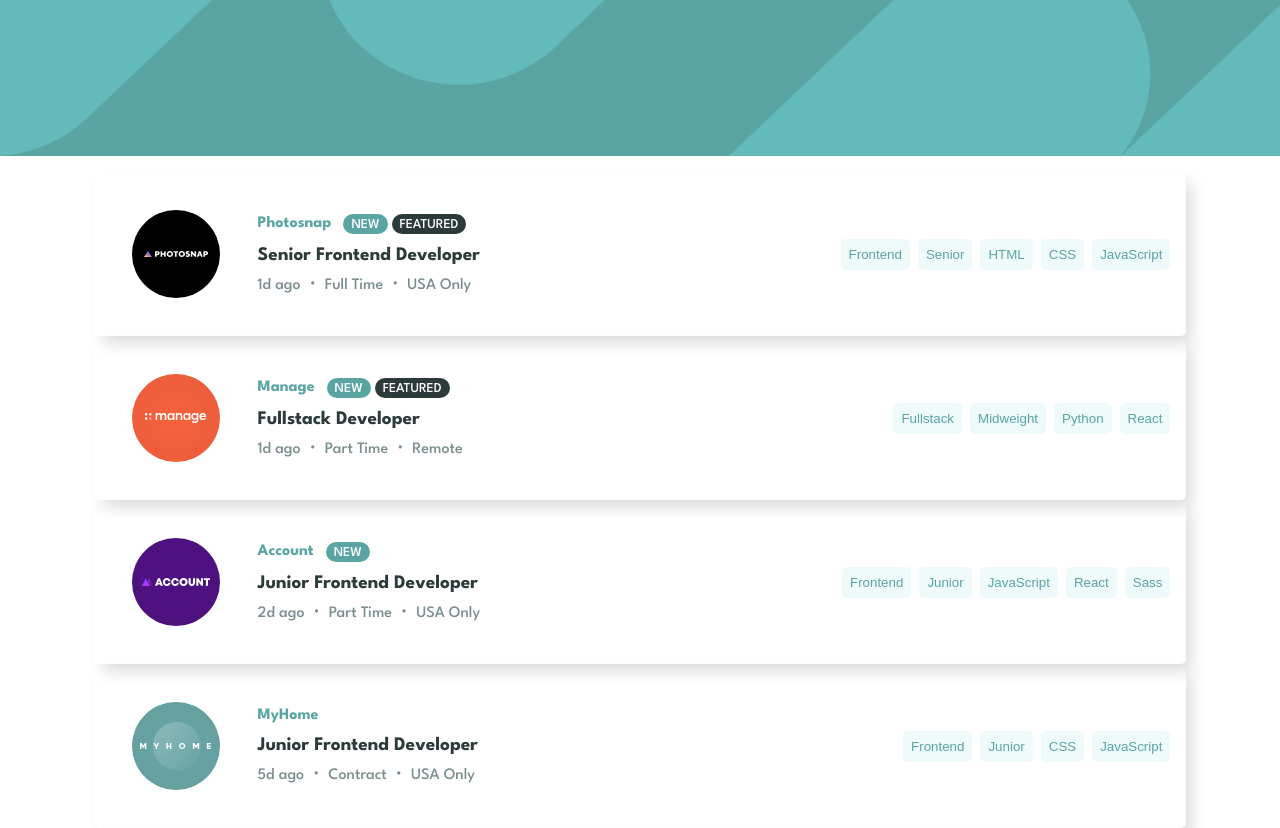
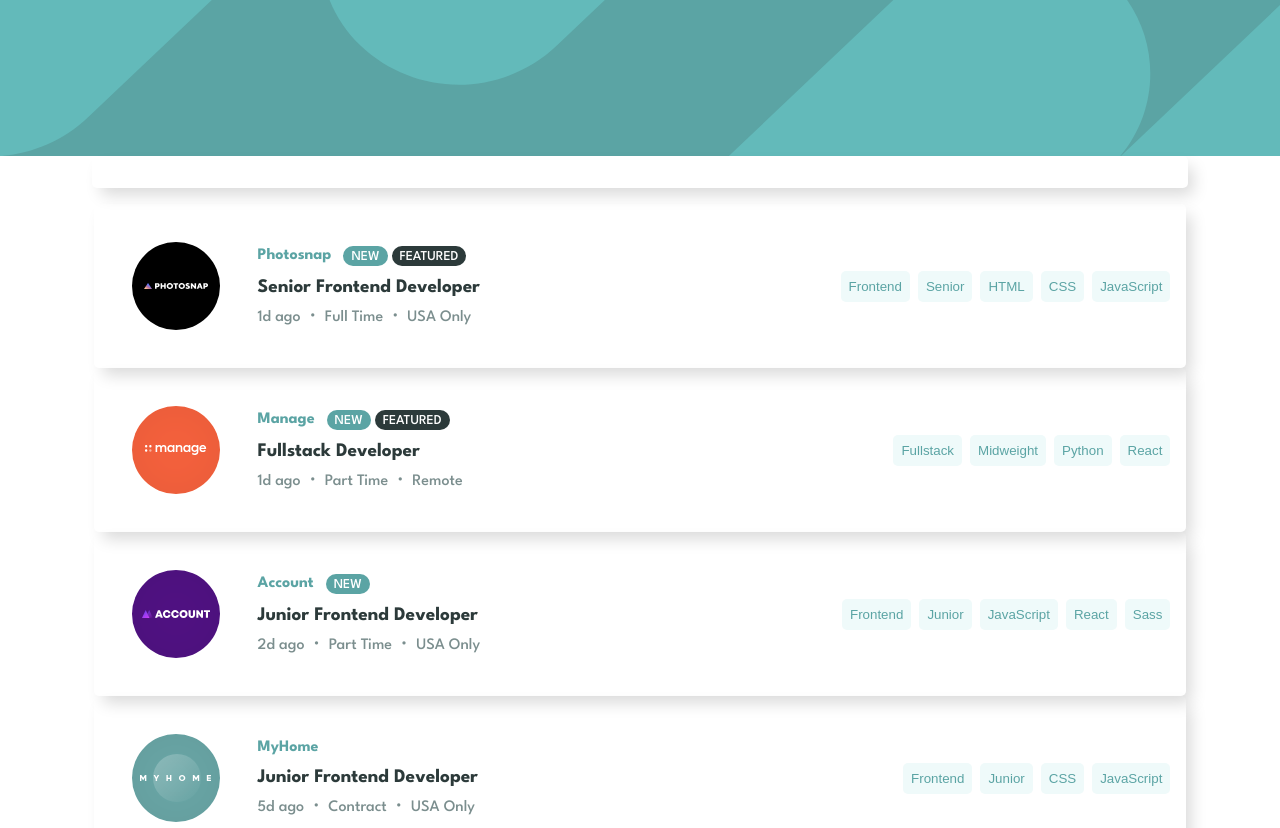
Before and after one commit to bruno-queiroz/job-listings, a Vue app: page / in a window 1280 px wide. Shown: the top 828 px of the page. Built offline with nearby package versions, Linux system fonts and the light colour scheme.

Commit message:
Show all filters

```diff
--- a/src/Jobs.vue
+++ b/src/Jobs.vue
@@ -1,21 +1,36 @@
 <script setup lang="ts">
+import { ref } from 'vue';
 import JobItem from './components/JobItem.vue';
 import { getJobs } from './utils/getJobs';
 
 const jobs = await getJobs()
+
+const filterRequirements = ref<string[]>([])
+
+const a = (tag: string) => {
+    console.log(tag)
+    filterRequirements.value.push(tag)
+}
 </script>
 
 <template>
     <header>
         <svg xmlns="http://www.w3.org/2000/svg" xmlns:xlink="http://www.w3.org/1999/xlink" width="100%" height="156"><defs><path id="a" d="M0 0h1440v156H0z"/></defs><g fill="none" fill-rule="evenodd"><mask id="b" fill="#fff"><use xlink:href="#a"/></mask><use xlink:href="#a"/><g mask="url(#b)" fill="#63BABA"><path d="M495.73 563.419c-51.439-48.795-53.583-130.05-4.788-181.489a128.377 128.377 0 0 1 4.789-4.789l418.16-396.66c55.045-52.215 141.329-52.215 196.374 0 50.418 47.825 53.478 126.835 7.634 178.39l188.06-178.39c55.045-52.215 141.328-52.215 196.373 0 51.44 48.794 53.583 130.049 4.789 181.488a128.377 128.377 0 0 1-4.789 4.789l-418.158 396.658c-55.045 52.215-141.329 52.215-196.374 0-50.418-47.825-53.478-126.835-7.634-178.39L692.104 563.42c-55.045 52.215-141.328 52.215-196.373 0ZM360.464 45.523c-51.44-48.794-53.583-130.05-4.789-181.488a128.377 128.377 0 0 1 4.789-4.79l418.163-396.663c55.046-52.215 141.33-52.215 196.374 0 51.44 48.794 53.583 130.05 4.789 181.488a128.376 128.376 0 0 1-4.789 4.79L556.837 45.522c-55.045 52.215-141.328 52.215-196.373 0Zm-468.795 71.832c-51.439-48.795-53.583-130.05-4.789-181.489a128.377 128.377 0 0 1 4.79-4.788l418.16-396.661c55.045-52.215 141.328-52.215 196.373 0 51.44 48.794 53.583 130.05 4.79 181.488a128.378 128.378 0 0 1-4.79 4.789l-418.16 396.66c-55.045 52.216-141.329 52.216-196.374 0Z"/></g></g></svg>
     </header>
+    <div class="content-container">
+        <div class="filter">
+            <div v-for="filterRequirement in filterRequirements">
+                <span>{{ filterRequirement }}</span>
+            </div>
+        </div>
         <main>
             <ul>
                 <li v-for="job in jobs">
-                <JobItem v-bind="job"/>
+                    <JobItem v-bind="job" :a="a"/>
                 </li>
             </ul>
         </main>
+    </div>
 </template>
 
 <style scoped>
@@ -28,4 +43,19 @@ header{
 main{
   padding: 1rem;;
 }
+
+.content-container{
+    position: relative;
+}
+
+.filter{
+    display: flex;
+    gap: .5rem;
+    background-color: white;
+    box-shadow: 7px 9px 16px -2px rgba(0,0,0,0.15);
+    border-radius: 5px;
+    width: calc(85% - 1.50rem);
+    padding: 1rem;
+    margin-inline: auto;
+}
 </style>
```
Lines whose indentation alone changed are shown as unchanged.
